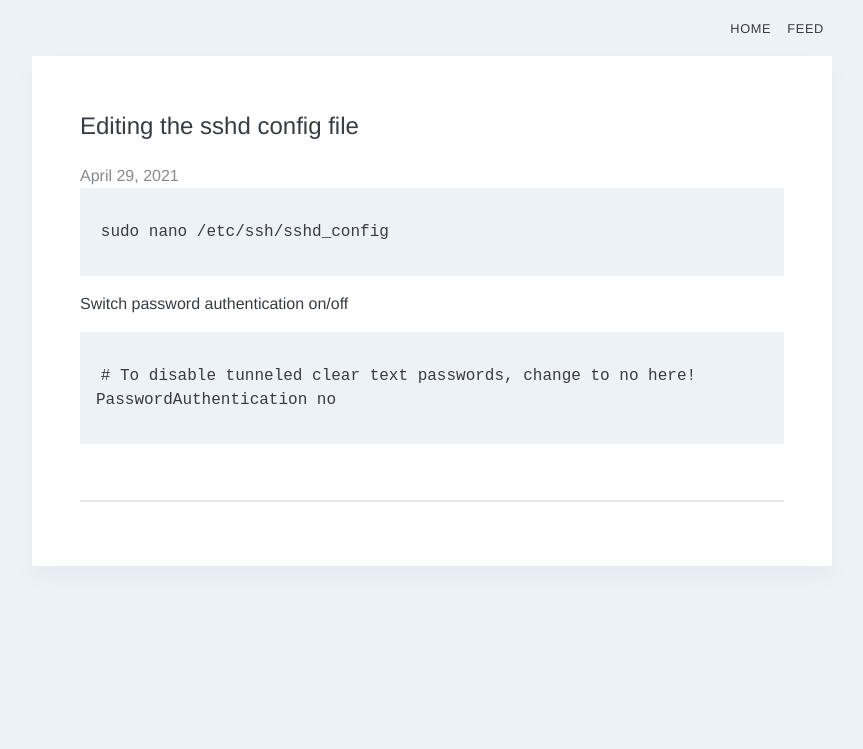
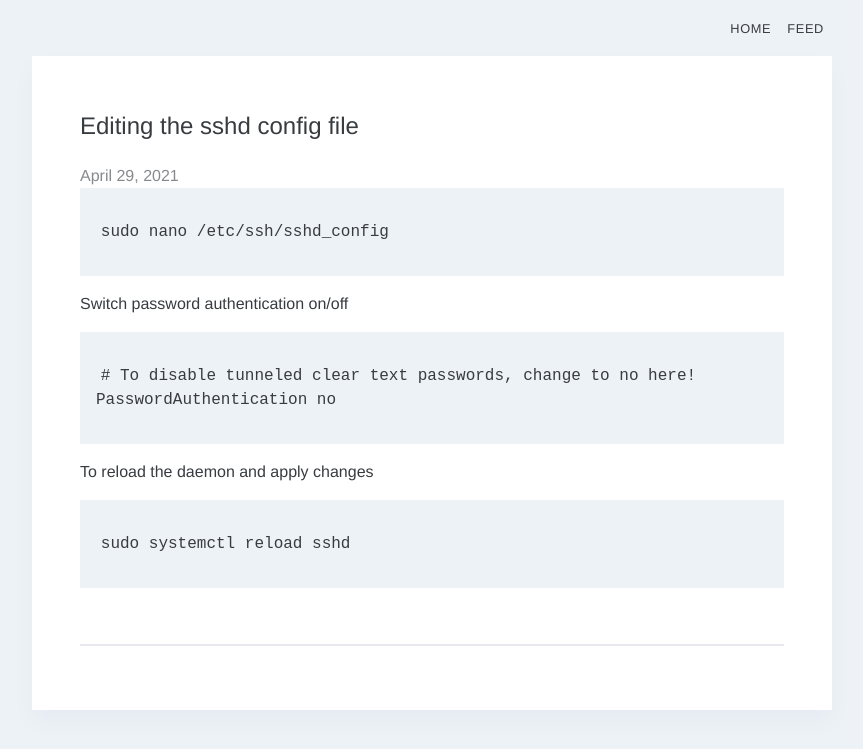
Before and after one commit to elgrove/blog, a Jekyll site: the page built from _posts/2021-04-29-sshd-config.md, in a window 1280 px wide. Shown: the top 749 px of the page, without its empty margins (208-1071 px from the left). Built offline with Jekyll 4.4.1, drawn with Linux system fonts in a browser that asks for light colours; some web fonts are replaced.

Commit message:
added posts

````diff
--- a/_posts/2021-04-29-sshd-config.md
+++ b/_posts/2021-04-29-sshd-config.md
@@ -15,3 +15,9 @@ Switch password authentication on/off
 # To disable tunneled clear text passwords, change to no here!
 PasswordAuthentication no
 ```
+
+To reload the daemon and apply changes
+
+```
+sudo systemctl reload sshd
+```
````
